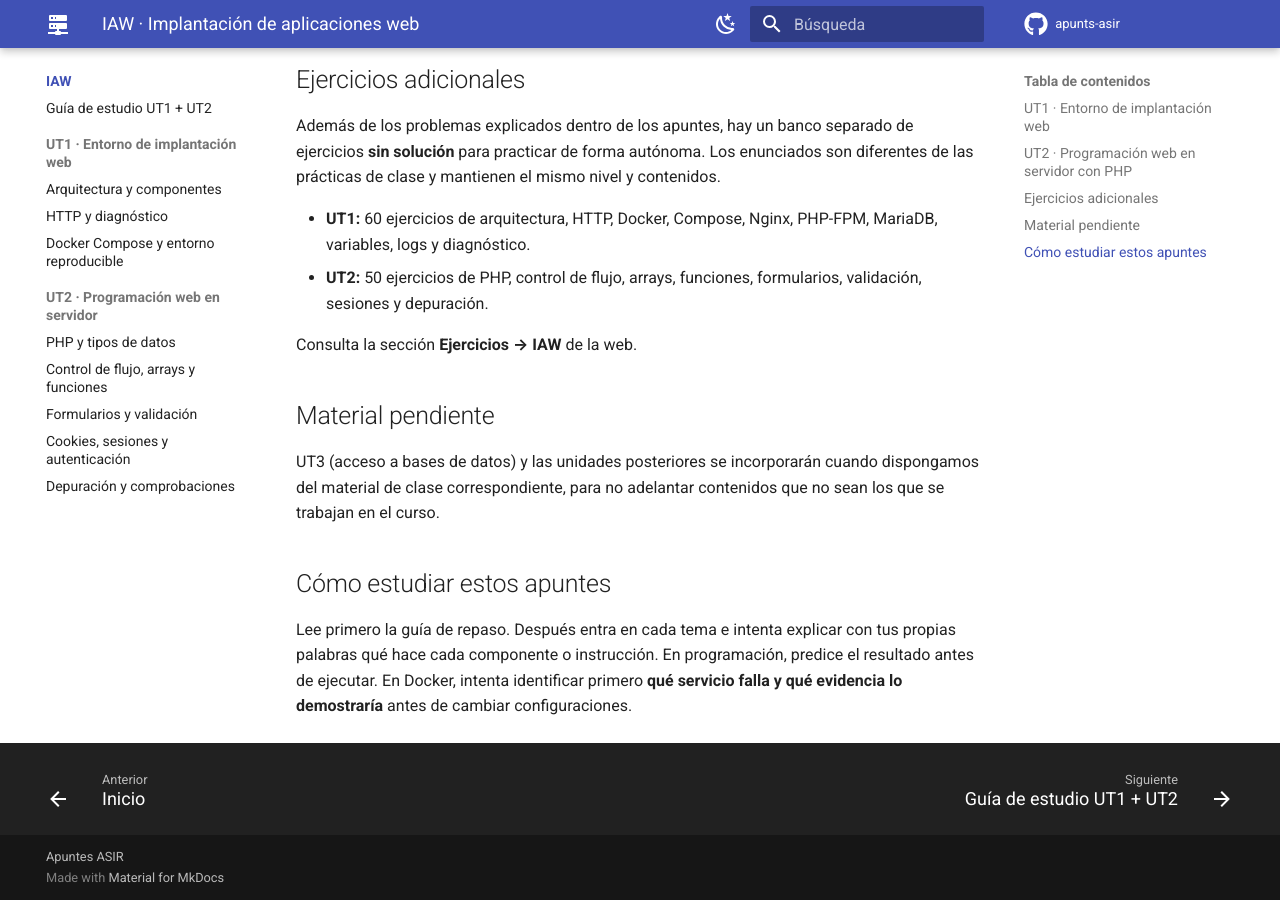
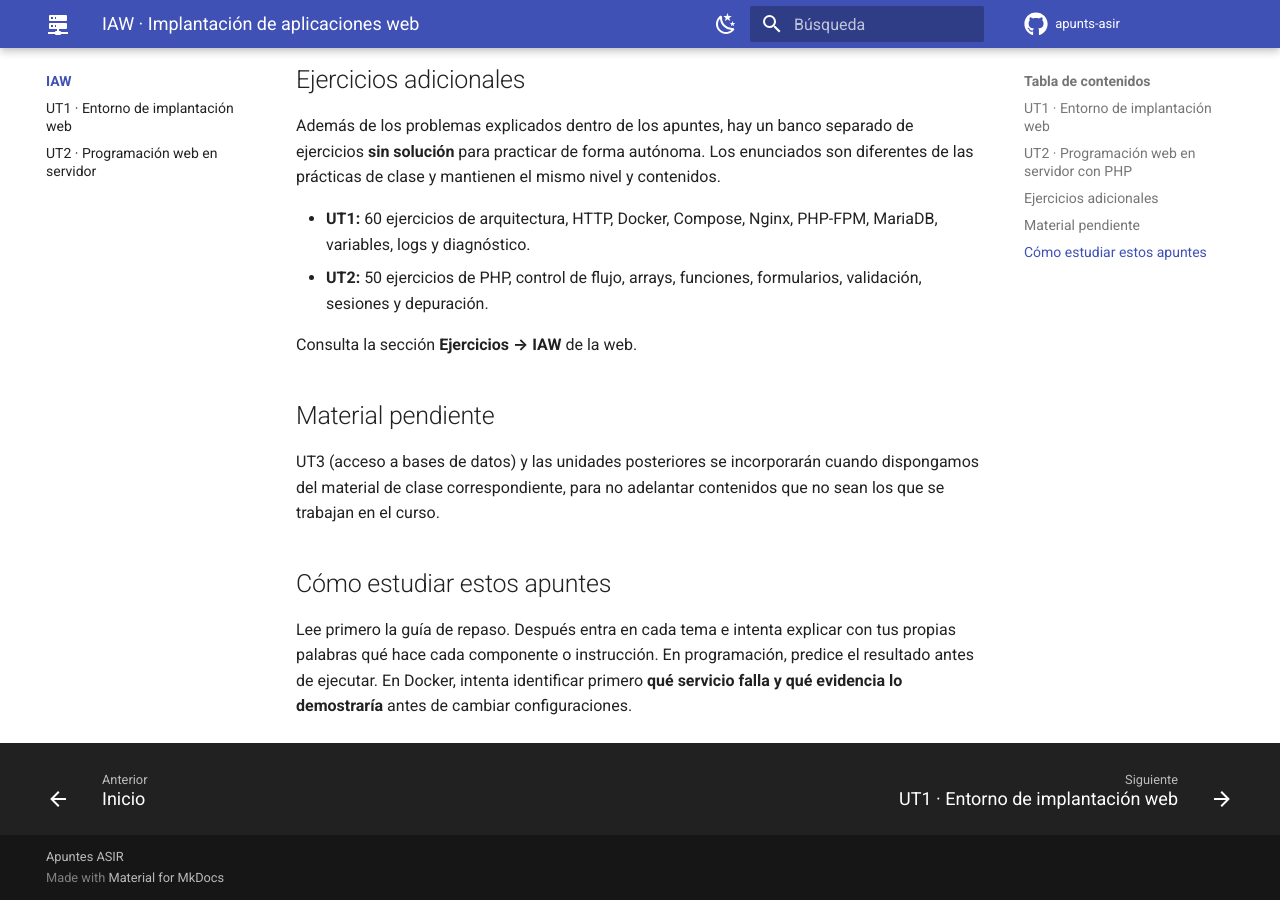
Before and after one commit to jossanmar9/apunts-asir, an MkDocs documentation site: the page built from docs/iaw/index.md, in a window 1280 px wide and 900 px high, scrolled down 1243 px. Built offline with MkDocs 1.6.1 and Material for MkDocs 9.7.7, drawn with Linux system fonts in a browser that asks for light colours; comment, search, counter and statistics services are not loaded; some of the changed lines change nothing that is shown.

Commit message:
Agrupa la teoria por unidades completas en la navegación

```diff
--- a/mkdocs.yml
+++ b/mkdocs.yml
@@ -46,6 +46,10 @@ plugins:
 markdown_extensions:
   - admonition
   - pymdownx.details
+  - pymdownx.snippets:
+      base_path:
+        - .
+      check_paths: true
   - pymdownx.superfences:
       custom_fences:
         - name: mermaid
@@ -69,6 +73,7 @@ markdown_extensions:
   - tables
   - toc:
       permalink: true
+      toc_depth: 6
 
 extra_css:
   - assets/stylesheets/extra.css
@@ -77,37 +82,17 @@ nav:
   - "Inicio": index.md
   - "IAW":
       - iaw/index.md
-      - "Guía de estudio UT1 + UT2": iaw/00-guia-estudi.md
-      - "UT1 · Entorno de implantación web":
-          - "Arquitectura y componentes": iaw/01-arquitectura.md
-          - "HTTP y diagnóstico": iaw/02-http.md
-          - "Docker Compose y entorno reproducible": iaw/03-entorn.md
-      - "UT2 · Programación web en servidor":
-          - "PHP y tipos de datos": iaw/04-php.md
-          - "Control de flujo, arrays y funciones": iaw/05-control-funcions.md
-          - "Formularios y validación": iaw/06-formularis.md
-          - "Cookies, sesiones y autenticación": iaw/07-estat.md
-          - "Depuración y comprobaciones": iaw/08-depuracio.md
+      - "UT1 · Entorno de implantación web": iaw/ut1.md
+      - "UT2 · Programación web en servidor": iaw/ut2.md
   - "ASO":
       - aso/index.md
-      - "UT1 · Bash":
-          - "Guía de estudio y repaso": aso/01-guia-estudi-bash.md
-          - "Scripts, variables y parámetros": aso/02-bash-dades.md
-          - "Cálculos y decisiones": aso/03-bash-decisions.md
-          - "Bucles y funciones": aso/04-bash-bucles.md
-          - "Archivos, filtros y expresiones regulares": aso/05-bash-text.md
-          - "Errores y scripts de administración": aso/06-bash-errors.md
-      - "UT2 · Procesos, servicios y automatización":
-          - "Procesos en Linux": aso/07-processos.md
-          - "Control, señales y prioridades": aso/08-control-processos.md
-          - "Servicios y systemd": aso/09-systemd.md
-          - "Automatización: cron y at": aso/10-automatitzacio.md
-          - "Monitorización, logs y diagnóstico": aso/11-monitoritzacio.md
+      - "UT1 · Bash": aso/ut1.md
+      - "UT2 · Procesos, servicios y automatización": aso/ut2.md
   - "Python":
       - python-classe/index.md
-      - "UT1 · Introducción a Python": python-classe/ut1-01-introduccion.md
-      - "UT2 · Objetos predefinidos y cadenas": python-classe/ut2-01-objetos-predefinidos.md
-      - "UT3 · Control de flujo y bibliotecas sysadmin": python-classe/ut3-01-condicionales.md
+      - "UT1 · Introducción a Python": python-classe/ut1.md
+      - "UT2 · Objetos predefinidos y cadenas": python-classe/ut2.md
+      - "UT3 · Control de flujo y bibliotecas sysadmin": python-classe/ut3.md
   - "Ejercicios":
       - ejercicios/index.md
       - "Python":
```
